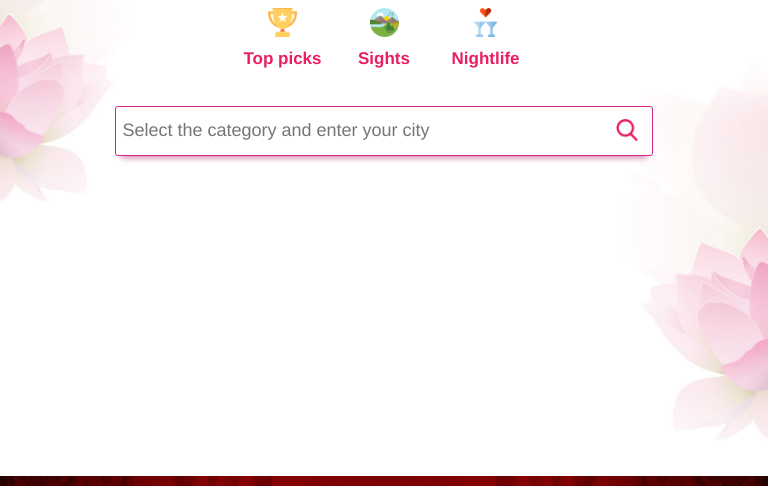
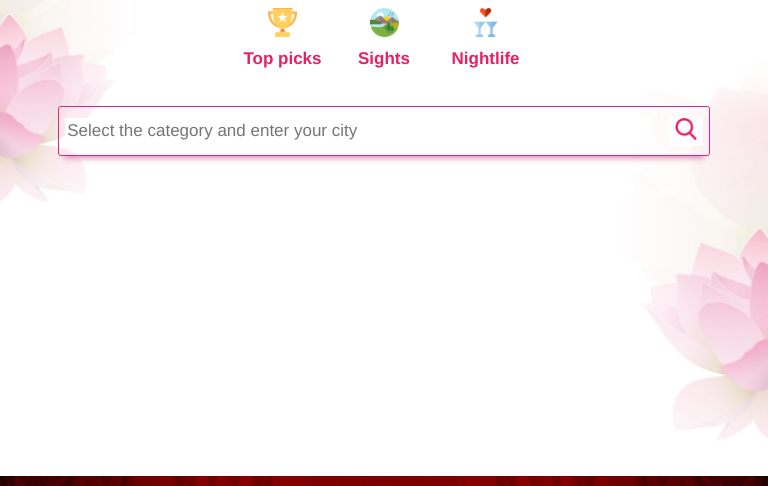
Before and after one commit to romklao/capstone_api, a plain HTML site: page index.html in a window 768 px wide. Shown: the part 354-840 px from the top of the page. Drawn offline with nearby package versions, Linux system fonts and the light colour scheme; some packages are replaced by stand-ins of ours.

Commit message:
Fixed responsive

```diff
--- a/main.css
+++ b/main.css
@@ -387,7 +387,7 @@ hr {
     }
 }
 
-@media (min-width: 720px) and (max-width: 800px) {
+@media (min-width: 720px) and (max-width: 900px) {
     html {
         background-size: 100%;
     }
@@ -400,11 +400,11 @@ hr {
         height: 600px;
     }
     #js-search-box {
-        width: 70%;
-        padding-left: 4px;
-        padding-right: 8px;
+        width: 85%;
+        padding-left: 0;
     }
     #js-input {
+        width: 50%
         font-size: 18px;
     }
     label > p {
```
